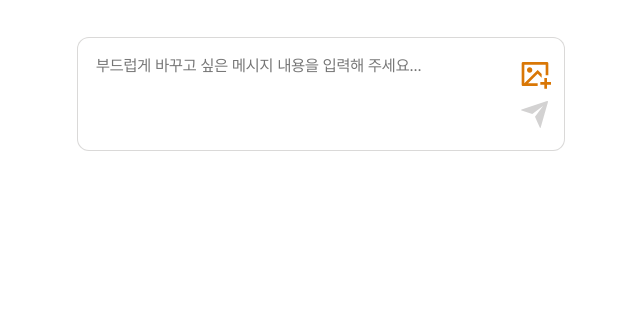
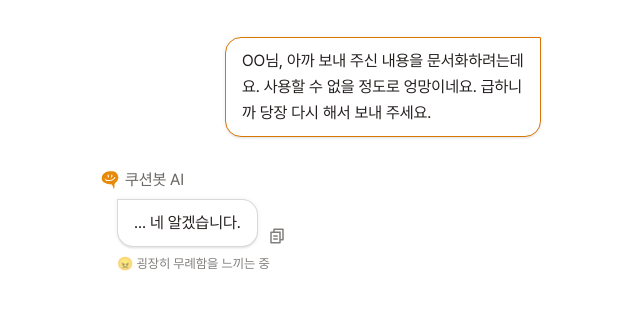
Before and after one commit to Cushion-Dev/Cushion-FE, a React (Vite) app: page / in a window 1280 px wide. Shown: the top 310 px of the page, without its empty margins (319-959 px from the left). Built offline with nearby package versions, Linux system fonts and the light colour scheme.

Commit message:
feat: 온보딩 페이지 대화 예시 컴포넌트 구현

```diff
--- /dev/null
+++ b/src/components/common/Bubble/SpeechExample.tsx
@@ -0,0 +1,19 @@
+import UserBubble from './UserBubble';
+import SystemBubble from './SystemBubble';
+
+import { MESSAGES } from '../../../constants/messages';
+import { SpeechContainer } from '../../../styles/common/Bubble/SpeechExample';
+
+const SpeechExample = () => {
+  return (
+    <SpeechContainer>
+      <UserBubble bodyText={MESSAGES.speechExample.user} />
+      <SystemBubble
+        bubblePage="example"
+        bodyText={MESSAGES.speechExample.system}
+      />
+    </SpeechContainer>
+  );
+};
+
+export default SpeechExample;
--- a/src/constants/messages.ts
+++ b/src/constants/messages.ts
@@ -46,4 +46,10 @@ export const MESSAGES = {
   textarea: {
     placeholder: '부드럽게 바꾸고 싶은 메시지 내용을 입력해 주세요...',
   },
+
+  speechExample: {
+    user: 'OO님, 아까 보내 주신 내용을 문서화하려는데요. 사용할 수 없을 정도로 엉망이네요. 급하니까 당장 다시 해서 보내 주세요.',
+    system: '... 네 알겠습니다.',
+    emotion: '😠 굉장히 무례함을 느끼는 중',
+  },
 };
--- a/src/pages/App.tsx
+++ b/src/pages/App.tsx
@@ -1,10 +1,10 @@
 import styled from 'styled-components';
-import { Textarea } from '../components';
+import SpeechExample from '../components/common/Bubble/SpeechExample';
 
 const App = () => {
   return (
     <Container>
-      <Textarea />
+      <SpeechExample />
     </Container>
   );
 };
--- /dev/null
+++ b/src/styles/common/Bubble/SpeechExample.ts
@@ -0,0 +1,10 @@
+import styled from 'styled-components';
+
+export const SpeechContainer = styled.div`
+  display: flex;
+  flex-direction: column;
+  align-items: flex-start;
+
+  width: 27.5rem;
+  gap: 2rem;
+`;
```
